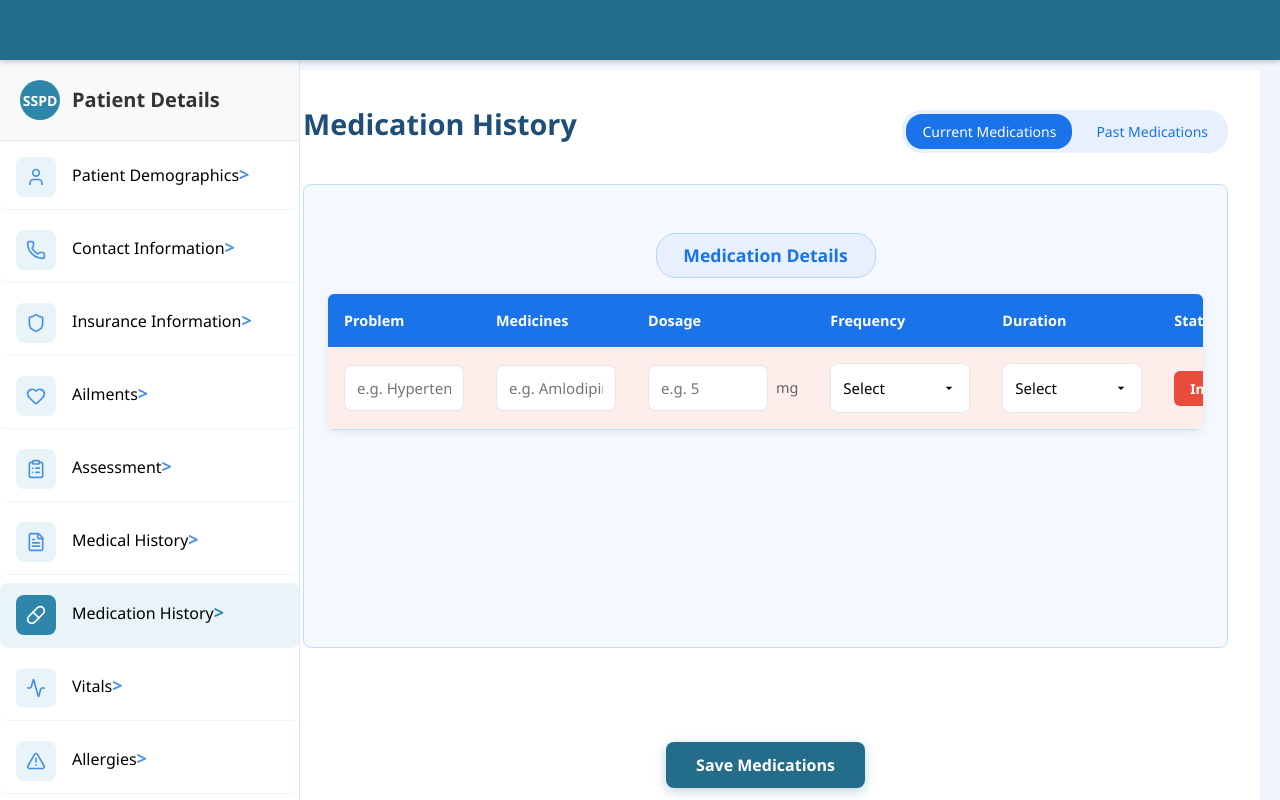
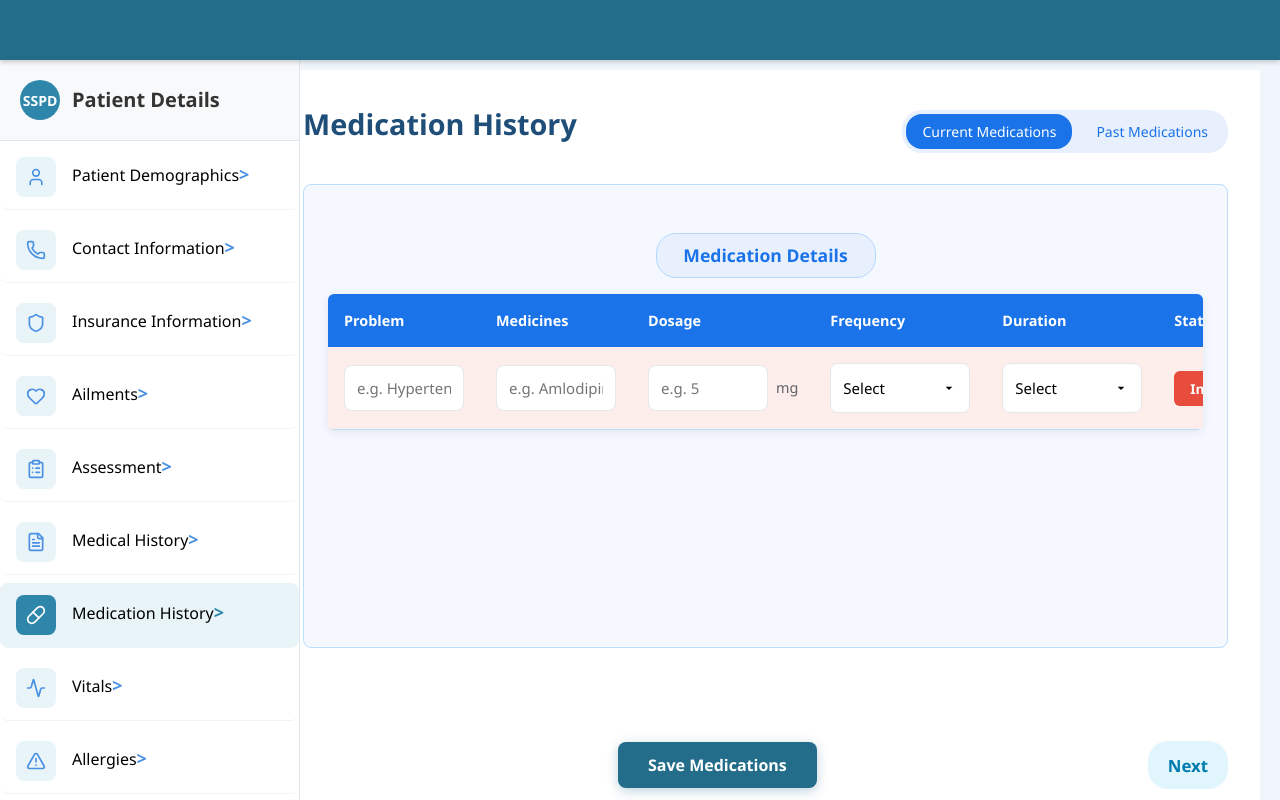
Before and after one commit to Vansh-glitch1505/emr-dashboard, a React (Vite) app: page /dashboard/medicationhistory in a window 1280 px wide. Built offline with nearby package versions, Linux system fonts and the light colour scheme; no server answers; a web font is replaced by a local one.

Commit message:
Update website with new changes

```diff
--- a/src/pages/MedicationHistory/MedicationHistory.jsx
+++ b/src/pages/MedicationHistory/MedicationHistory.jsx
@@ -70,6 +70,10 @@ const MedicationHistory = () => {
       return prev.filter((_, i) => i !== index);
     });
   };
+
+  const handleNext = async () =>{
+    navigate('/dashboard/vitals');
+  }
 
   const handleSave = async () => {
     if (!userId) {
@@ -230,6 +234,9 @@ const MedicationHistory = () => {
         <button className="save-btn" onClick={handleSave}>
           Save Medications
         </button>
+        <button className="next-btn" onClick={handleNext}>
+          Next
+        </button>
       </div>
     </div>
   );
```
